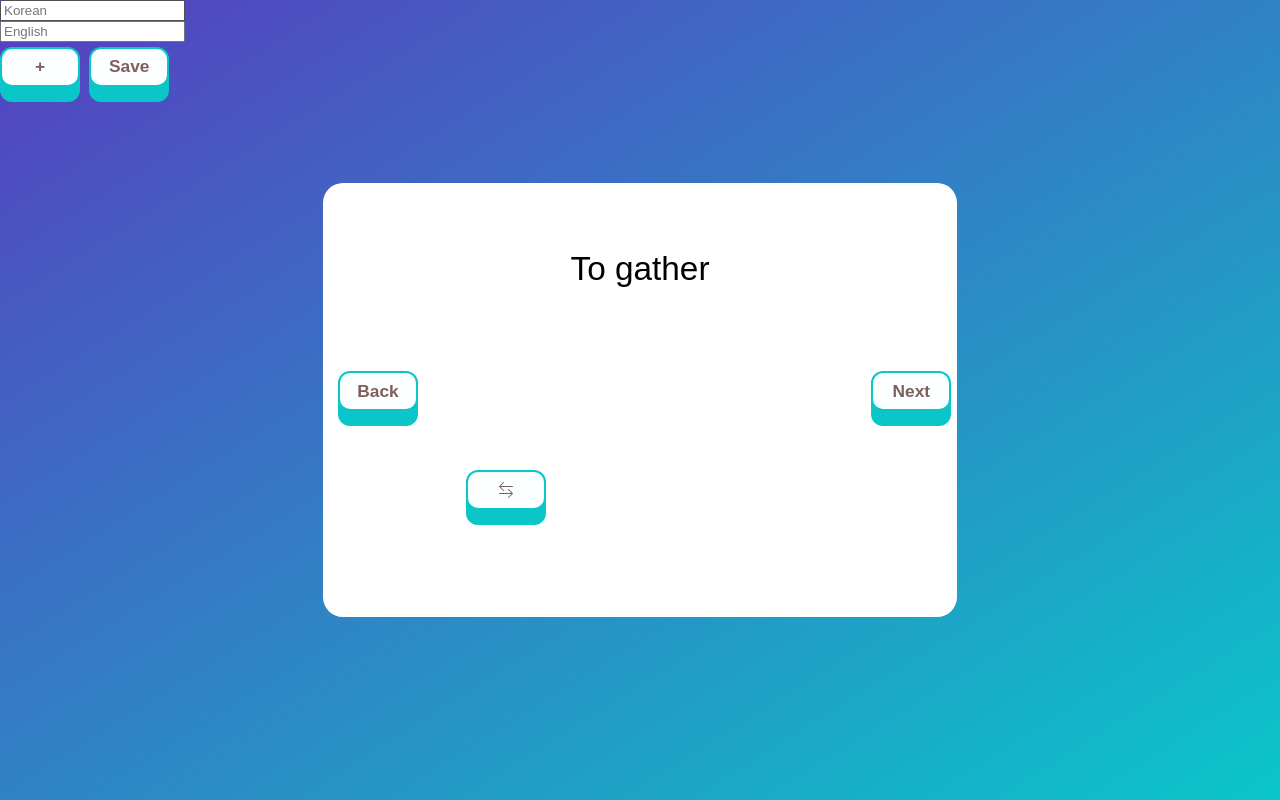
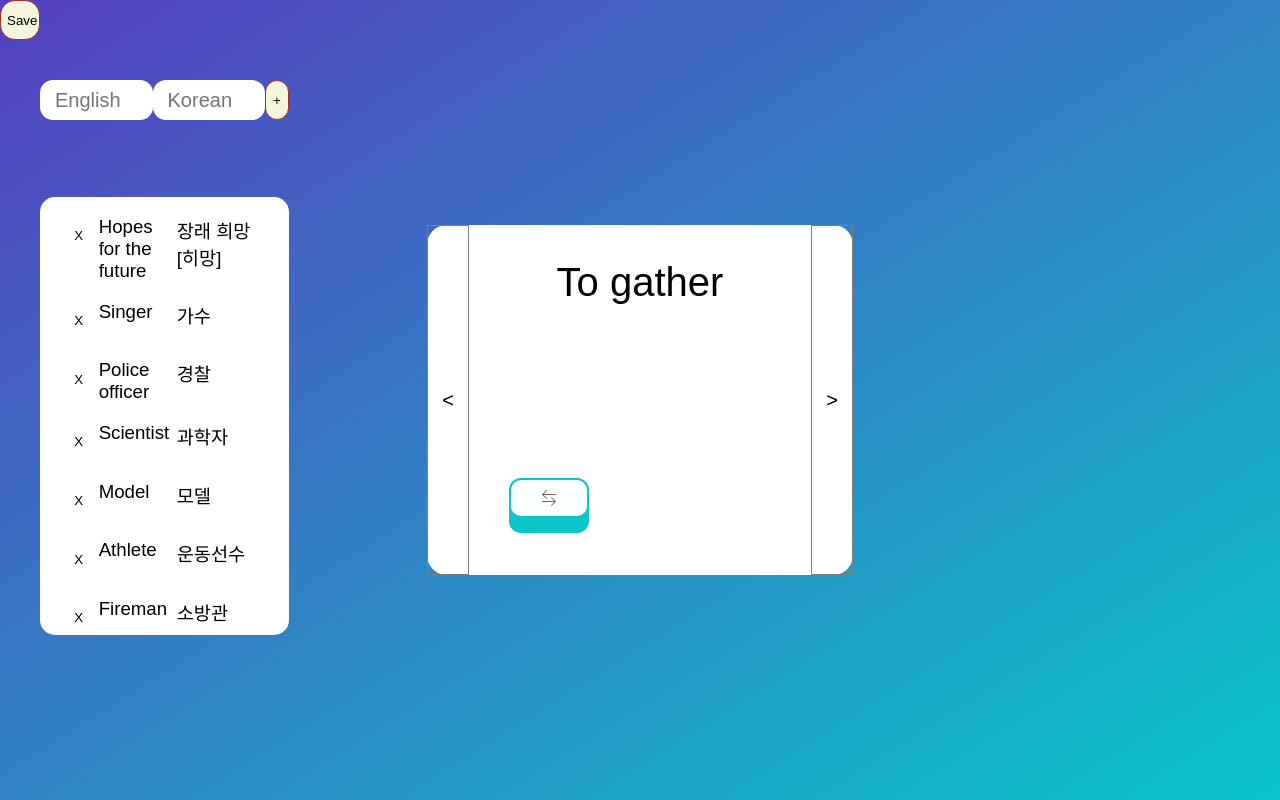
Before and after one commit to npham093/notions, a plain HTML site: page flashcard/index.html in a window 1280 px wide. Drawn offline with Linux system fonts and the light colour scheme.

Commit message:
Update index.html
updated vocab list

```diff
--- a/flashcard/index.html
+++ b/flashcard/index.html
@@ -21,46 +21,32 @@
 
             font-family: Arial, Helvetica, sans-serif;
 
-            font-size: 25pt;
+            font-size: 30pt;
 
             display: grid;
 
-            grid-template-columns: repeat(3, 1fr);
+            grid-template-columns: repeat(12, 1fr);
 
             grid-template-rows: repeat(3, 1fr);
 
         }
 
         #card-container {
-            width: 500px;
-
-            height: 300px;
-
+            width: 100%;
+            height: 350px;
             background-color: white;
-
             text-align: center;
-
-            padding: 2em;
-
             border-radius: 20px;
-
             margin-left: auto;
-
             margin-right: auto;
-
-            grid-column: 2 / 3;
-
+            grid-column: 5 / 9;
             grid-row: 2 / 3;
-
             display: grid;
-
-            grid-template-rows: repeat(5, 1fr);
-
-            grid-template-columns: repeat(5, 1fr);
-
+            grid-template-rows: repeat(10, 1fr);
+            grid-template-columns: repeat(10, 1fr);
         }
 
-        button {
+        .button-holder button {
             height: 40px;
 
             width: 80px;
@@ -83,7 +69,7 @@
 
         }
 
-        button:hover {
+        .button-holder button:hover {
             color: #3e3636;
 
             transform: translateY(var(--button-hover-indent));
@@ -94,7 +80,7 @@
 
         }
 
-        button:active {
+        .button-holder button:active {
             /* background-color: #0ac6c9;
  */
             transform: translateY(var(--button-active-indent));
@@ -108,9 +94,6 @@
         }
 
         .button-holder {
-            margin-bottom: 0;
-
-            margin-top: auto;
 
             text-align: center;
 
@@ -118,9 +101,9 @@
 
             margin-right: auto;
 
-            grid-row: 5 / 6;
+            grid-row: 8 / 11;
 
-            grid-column: 1 / 6;
+            grid-column: 2 / 10;
 
         }
 
@@ -130,12 +113,87 @@
         }
 
         #main-text {
-            grid-column: 1 / 6;
+            grid-column: 2 / 10;
 
-            grid-row: 1 / 5;
+            grid-row: 2 / 8;
 
             margin: 0;
 
+        }
+
+        .previous-next-buttons {
+            font-size: 15pt;
+            background: none;
+            border: 1px solid grey;
+        }
+
+        #action-buttons-holder {
+            grid-column: 1 / 4;
+            grid-row: 1 / 4;
+            grid-template-columns: repeat(10, 1fr);
+            display: grid;
+            grid-template-rows: repeat(10, 1fr);
+            height: 100%;
+        }
+
+        #new-card-container {
+            grid-row: 2 / 3;
+            grid-column: 2 / 10;
+            display: flex;
+            justify-content: space-between;
+                input {
+                height: 2em;
+                font-size: 15pt;
+                margin-bottom: 1em;
+                border-radius: 13px;
+                border: none;
+                padding: 15px;
+                width: 100%;
+            }
+        }
+
+        #action-buttons-holder button {
+            height: 3em;
+            width: 3em;
+            background: beige;
+            border-radius: 15px;
+            border: 1px solid brown;
+        }
+        #vocab-list-holder {
+            grid-row: 3 / 11;
+            grid-column: 2 / 10;
+            font-size: 14pt;
+            background-color: white;
+            border-radius: 15px;
+            margin: 2em 0;
+            height: 400px;
+            overflow: auto;
+            padding: 1em;
+
+            button {
+                background: none;
+                border: none;
+                cursor: pointer;
+            }
+
+            button:hover {
+                color: grey;
+            }
+        }
+        .table-english {
+            grid-column: 2 / 7;
+        }
+        .table-korean {
+            grid-column: 7 / 13;
+        }
+        .vocab-row {
+            margin-bottom: 1em;
+            display: grid;
+            grid-template-columns: repeat(12, 1fr);
+
+            button {
+                grid-column: 1 / 2;
+            }
         }
     </style>
 </head>
@@ -143,24 +201,26 @@
 <body>
     <div id="action-buttons-holder">
         <div id="new-card-container">
+            <input placeholder="English" type="text" id="new-english-meaning">
             <input placeholder="Korean" type="text" id="new-korean-word">
-            <input placeholder="English" type="text" id="new-english-meaning">
+            <button id="add-button">+</button>
         </div>
-        <button id="add-button">+</button>
         <button id="save-button">Save</button>
+
+        <div id="vocab-list-holder">
+        </div>
     </div>
     <div id="card-container">
-        <button id="back-button" style="left: -3em;
-        position: relative;
-        top: -8em;">Back</button>
+        <button class="previous-next-buttons" id="back-button" style="grid-row: 1 / 11;
+  grid-column: 1 / 2;"><</button>
                 <p id="main-text"></p>
                 <div class="button-holder">
-            <button id="flip-button"> <svg xmlns="http://www.w3.org/2000/svg" width="16" height="16" fill="currentColor"
-                    class="bi bi-arrow-left-right" viewBox="0 0 16 16">
+                    <button id="flip-button"> <svg xmlns="http://www.w3.org/2000/svg" width="16" height="16"
+                            fill="currentColor" class="bi bi-arrow-left-right" viewBox="0 0 16 16">
                             <path fill-rule="evenodd"
                                 d="M1 11.5a.5.5 0 0 0 .5.5h11.793l-3.147 3.146a.5.5 0 0 0 .708.708l4-4a.5.5 0 0 0 0-.708l-4-4a.5.5 0 0 0-.708.708L13.293 11H1.5a.5.5 0 0 0-.5.5m14-7a.5.5 0 0 1-.5.5H2.707l3.147 3.146a.5.5 0 1 1-.708.708l-4-4a.5.5 0 0 1 0-.708l4-4a.5.5 0 1 1 .708.708L2.707 4H14.5a.5.5 0 0 1 .5.5" />
-                </svg> </button> <button id="incorrect-button"> <svg xmlns="http://www.w3.org/2000/svg" width="16"
-                    height="16" fill="currentColor" class="bi bi-x-lg" viewBox="0 0 16 16">
+                        </svg> </button> <button id="incorrect-button"> <svg xmlns="http://www.w3.org/2000/svg"
+                            width="16" height="16" fill="currentColor" class="bi bi-x-lg" viewBox="0 0 16 16">
                             <path
                                 d="M2.146 2.854a.5.5 0 1 1 .708-.708L8 7.293l5.146-5.147a.5.5 0 0 1 .708.708L8.707 8l5.147 5.146a.5.5 0 0 1-.708.708L8 8.707l-5.146 5.147a.5.5 0 0 1-.708-.708L7.293 8z" />
                         </svg> </button> <button id="next-button"> <svg xmlns="http://www.w3.org/2000/svg" width="16"
@@ -169,15 +229,15 @@
                                 d="M12.736 3.97a.733.733 0 0 1 1.047 0c.286.289.29.756.01 1.05L7.88 12.01a.733.733 0 0 1-1.065.02L3.217 8.384a.757.757 0 0 1 0-1.06.733.733 0 0 1 1.047 0l3.052 3.093 5.4-6.425z" />
                         </svg> </button> <button id="restart-button"> <svg xmlns="http://www.w3.org/2000/svg" width="16"
                             height="16" fill="currentColor" class="bi bi-arrow-counterclockwise" viewBox="0 0 16 16">
-                    <path fill-rule="evenodd" d="M8 3a5 5 0 1 1-4.546 2.914.5.5 0 0 0-.908-.417A6 6 0 1 0 8 2z" />
+                            <path fill-rule="evenodd"
+                                d="M8 3a5 5 0 1 1-4.546 2.914.5.5 0 0 0-.908-.417A6 6 0 1 0 8 2z" />
                             <path
                                 d="M8 4.466V.534a.25.25 0 0 0-.41-.192L5.23 2.308a.25.25 0 0 0 0 .384l2.36 1.966A.25.25 0 0 0 8 4.466" />
                         </svg> </button>
                 </div>
 
-        <button id="next-button-2" style="left: 22em;
-        position: relative;
-        top: -8em;">Next</button>
+                <button class="previous-next-buttons" id="next-button-2" style="grid-row: 1 / 11;
+  grid-column: 10 / 11;">></button>
     </div>
 </body>
 <script>
@@ -298,18 +358,56 @@
     function addWord() {
         let koreanWord = document.getElementById('new-korean-word');
         let englishWord = document.getElementById('new-english-meaning');
+        if (koreanWord.value !== '' && englishWord.value !== '') {
             sampleDict[englishWord.value] = koreanWord.value;
             console.log(sampleDict)
+            createHtmlList(englishWord.value);
             koreanWord.value = '';
             englishWord.value = '';
             console.log(koreanWord)
             console.log(sampleDict)
+            // updateVocabList();
             restart();
+        }
     }
     function saveData() {
         console.log(sampleDict);
     }
     createCard();
+    function createHtmlList(word) {
+        let vocabListHolder = document.getElementById('vocab-list-holder');
+        let koreanTable = document.getElementById('table-korean');
+        let englishTable = document.getElementById('table-english');
+        let newRow = document.createElement('div');
+        newRow.classList.add('vocab-row');
+        let engWord = document.createElement('div');
+        let korWord = document.createElement('div');
+        let deleteButton = document.createElement('button');
+        deleteButton.addEventListener('click', function() {
+            deleteWord(word, newRow);
+        });
+        deleteButton.innerHTML = 'X';
+        korWord.classList.add('table-korean');
+        engWord.classList.add('table-english');
+        engWord.innerText = word;
+        newRow.prepend(deleteButton);
+        korWord.innerText = sampleDict[word];
+        newRow.appendChild(engWord);
+        newRow.appendChild(korWord);
+        vocabListHolder.appendChild(newRow);
+
+    }
+    function updateVocabList() {
+        for (let word of Object.keys(sampleDict)) {
+            createHtmlList(word);
+        }
+    }
+    function deleteWord(wordKey, tableRow) {
+        tableRow.remove();
+        delete sampleDict[wordKey];
+
+    }
+    updateVocabList();
 </script>
 
 </html>
```
Lines whose indentation alone changed are shown as unchanged.
